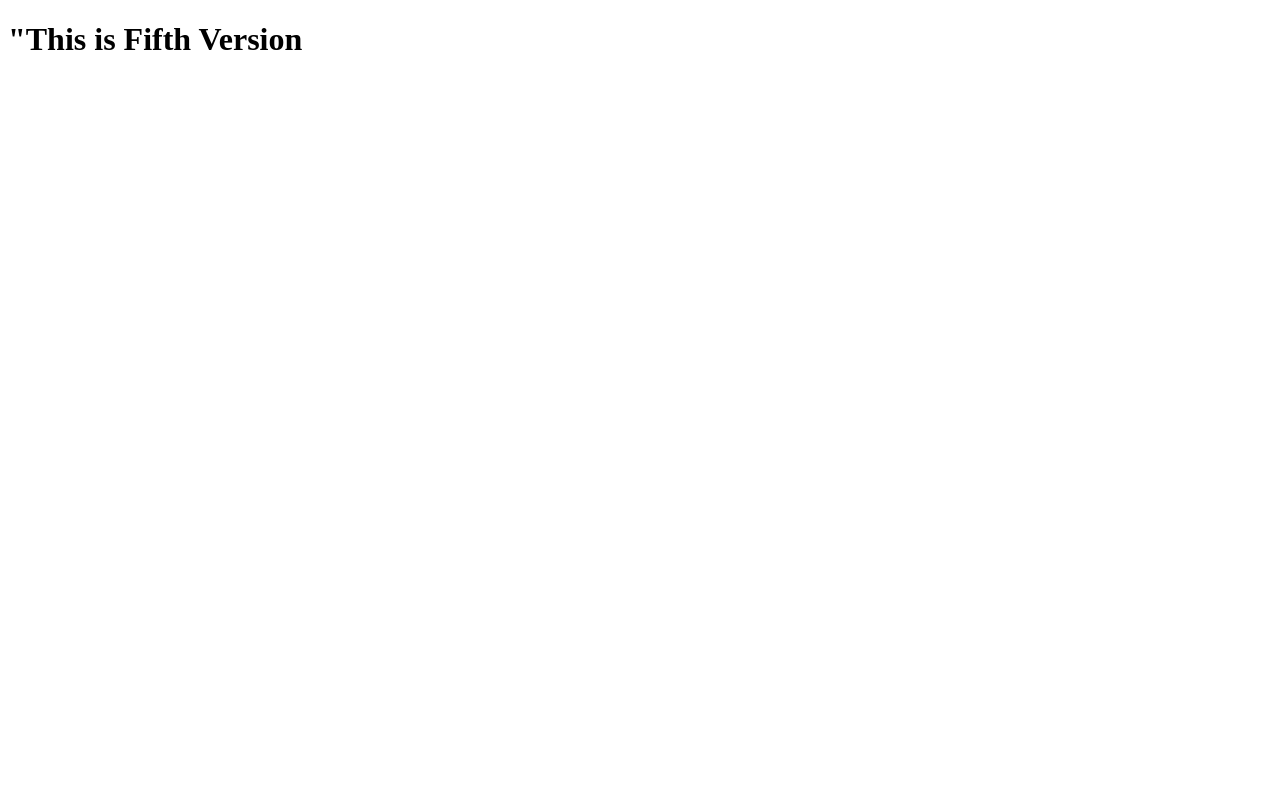
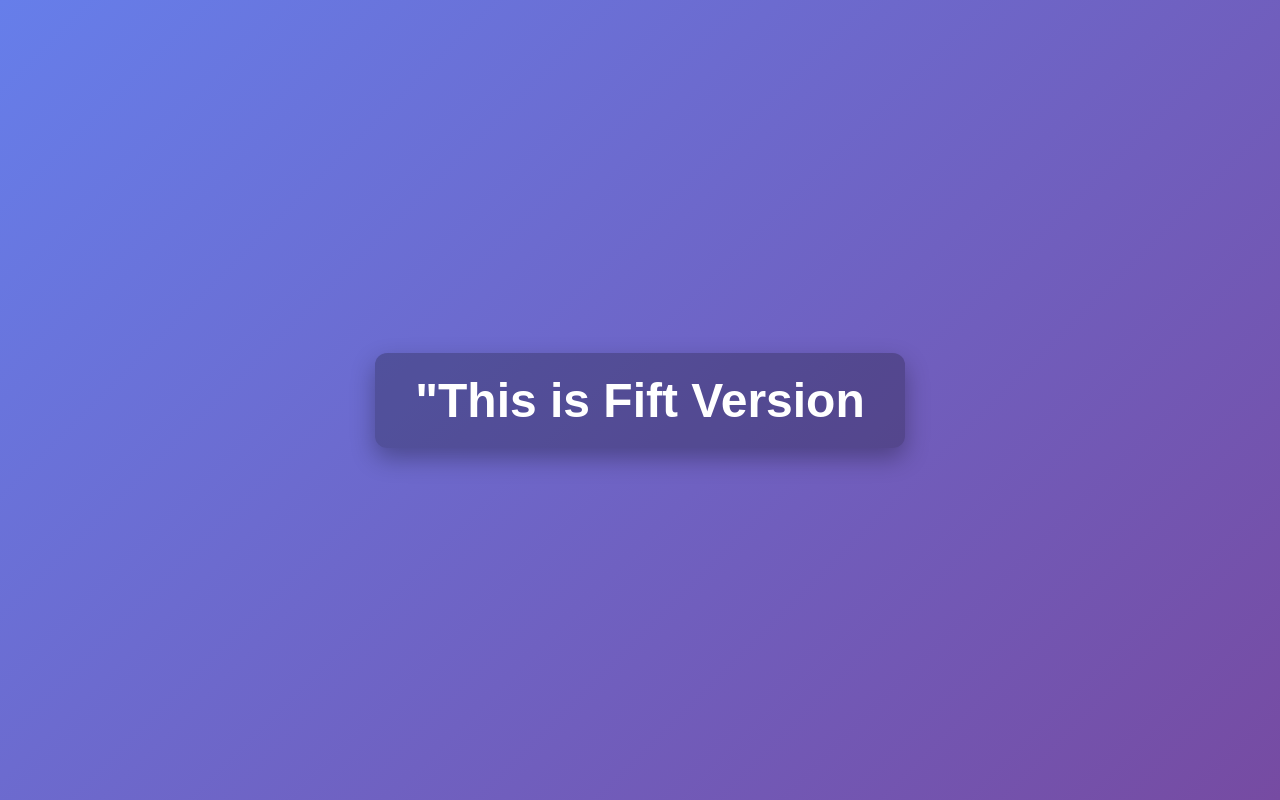
Before and after one commit to PRIYANSHU4061/MyRepo, a plain HTML site: page index.html in a window 1280 px wide. Drawn offline with Linux system fonts and the light colour scheme.

Commit message:
Added design in my website

```diff
--- a/index.html
+++ b/index.html
@@ -3,9 +3,10 @@
 <head>
     <meta charset="UTF-8">
     <meta name="viewport" content="width=device-width, initial-scale=1.0">
+    <link rel="stylesheet" href="style.css">
     <title>Document</title>
 </head>
 <body>
-    <h1>"This is Fifth Version</h1>
+    <h1>"This is Fift Version</h1>
 </body>
 </html>
--- /dev/null
+++ b/style.css
@@ -0,0 +1,26 @@
+/* Reset default spacing */
+* {
+    margin: 0;
+    padding: 0;
+    box-sizing: border-box;
+}
+
+/* Page background */
+body {
+    height: 100vh;
+    display: flex;
+    justify-content: center;
+    align-items: center;
+    background: linear-gradient(135deg, #667eea, #764ba2);
+    font-family: Arial, Helvetica, sans-serif;
+}
+
+/* Heading style */
+h1 {
+    color: #ffffff;
+    font-size: 3rem;
+    padding: 20px 40px;
+    background: rgba(0, 0, 0, 0.25);
+    border-radius: 12px;
+    box-shadow: 0 10px 25px rgba(0, 0, 0, 0.3);
+}
```
Also changed, not shown: 1 other file.
